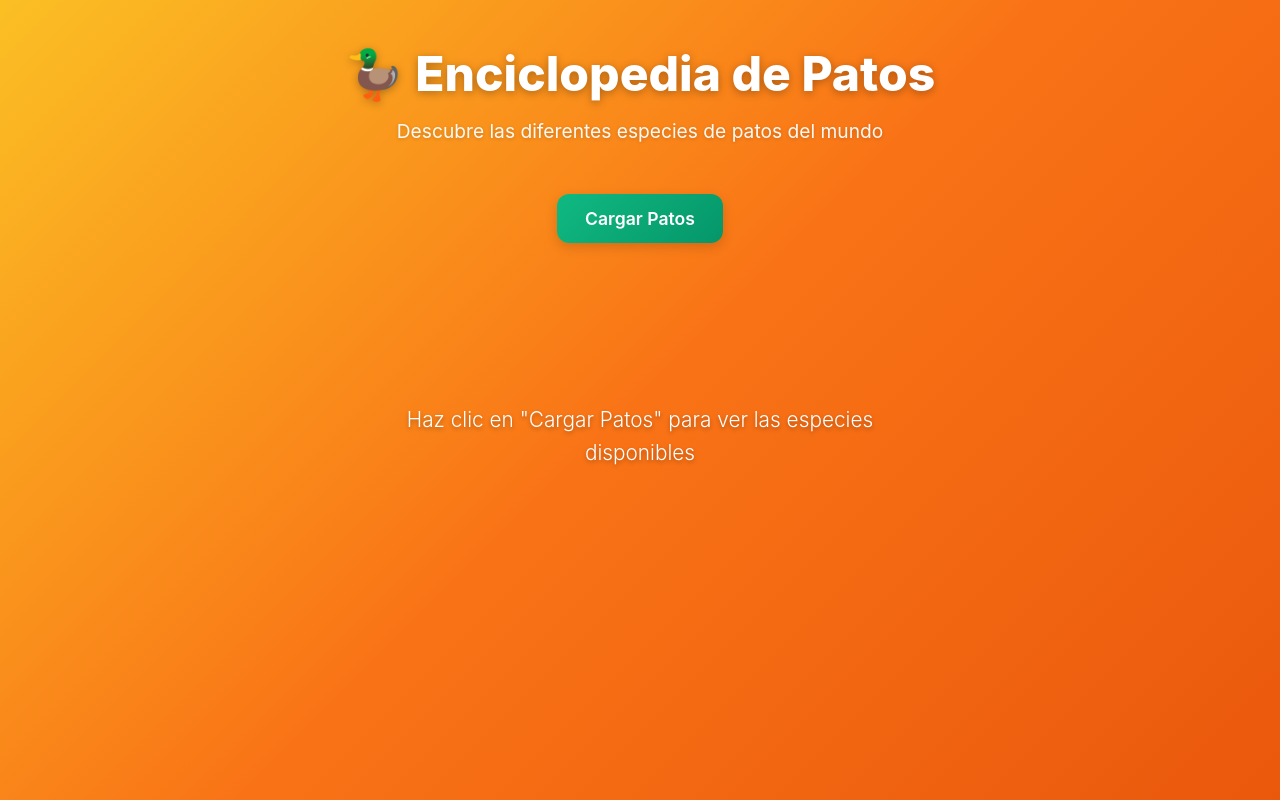
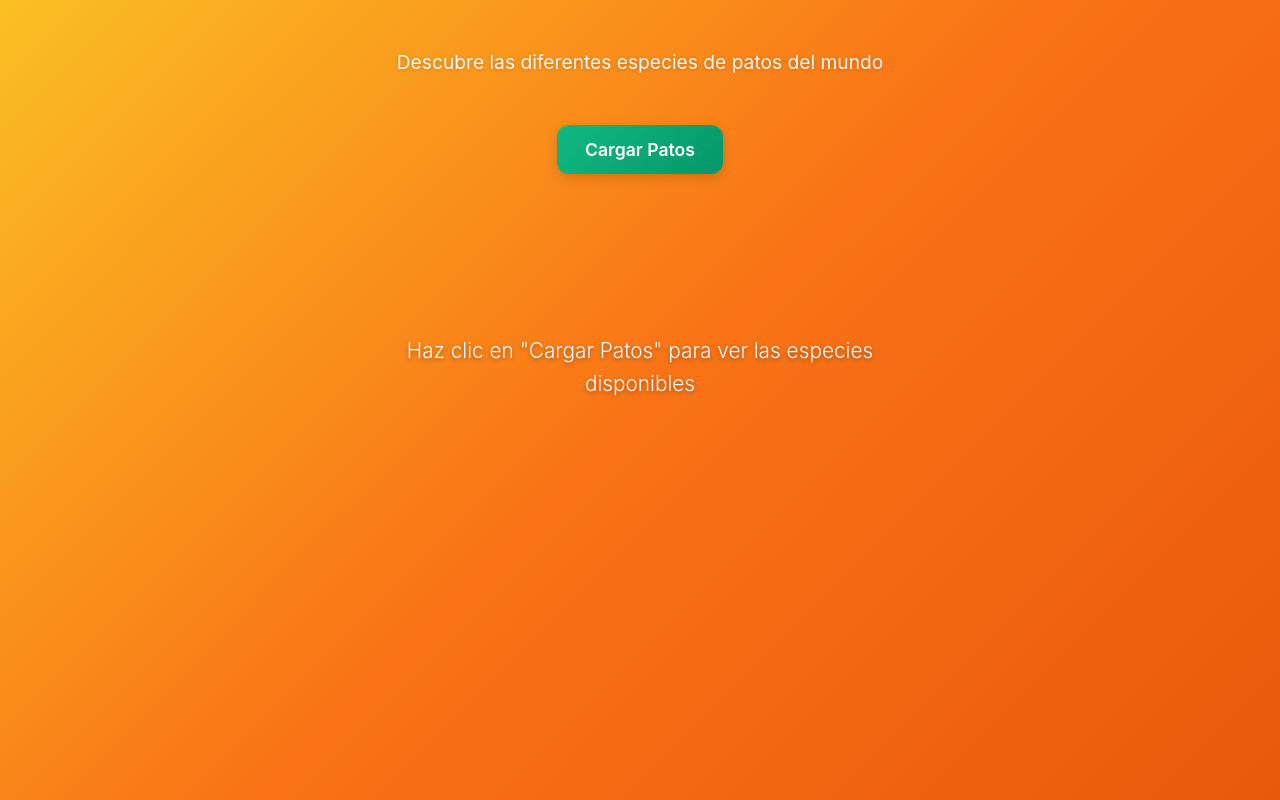
Before and after one commit to brunolucero19/tp7-icsw, a React (Vite) app: page / in a window 1280 px wide. Built offline with nearby package versions, Linux system fonts and the light colour scheme.

Commit message:
Borro texto para probar que no pase los test ya que son necesarios

```diff
--- a/src/App.jsx
+++ b/src/App.jsx
@@ -23,7 +23,6 @@
   return (
     <div className="app">
       <header className="app-header">
-        <h1>🦆 Enciclopedia de Patos</h1>
         <p>Descubre las diferentes especies de patos del mundo</p>
       </header>
 
```
